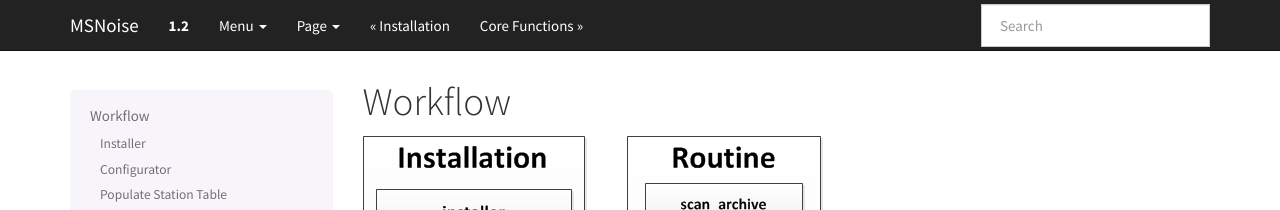
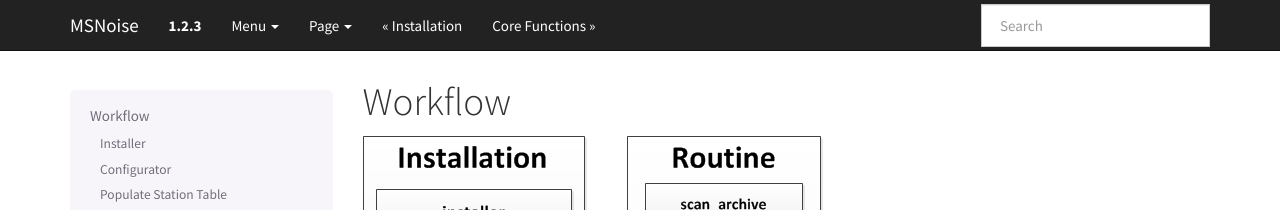
Before and after one commit to ROBelgium/MSNoise, a Sphinx documentation site: the page built from doc/workflow.rst, in a window 1280 px wide. Shown: the top 210 px of the page. Built offline with Sphinx 7.4.7, drawn with Linux system fonts in a browser that asks for light colours; formulas are drawn with MathJax 3.

```diff
--- a/doc/conf.py
+++ b/doc/conf.py
@@ -83,9 +83,9 @@ copyright = u'2013, Lecocq, Caudron and Brenguier'
 # built documents.
 #
 # The short X.Y version.
-version = '1.2'
+version = '1.2.3'
 # The full version, including alpha/beta/rc tags.
-release = '1.2'
+release = '1.2.3'
 
 # The language for content autogenerated by Sphinx. Refer to documentation
 # for a list of supported languages.
--- a/doc/workflow.rst
+++ b/doc/workflow.rst
@@ -37,7 +37,6 @@ Populate Station Table
 Scan Archive
 ---------------
 .. automodule:: MSNoise.s01scan_archive
-	:members:
 
 
 
@@ -58,7 +57,6 @@ Compute Cross-Correlations
 Stack
 --------
 .. automodule:: MSNoise.s04stack
-	:members:
 
 
 
--- a/s01scan_archive.py
+++ b/s01scan_archive.py
@@ -177,6 +177,9 @@ if __name__ == "__main__":
                 if len(stdout) != 0:
                     files = sorted(stdout.split('\n'))
 
+            if '' in files:
+                files.remove('')
+
             if len(files) != 0:
                 logger.info('Started: %s'%folder)
                 client = Process(target=worker, args=([files,folder,startdate,enddate]))
```
